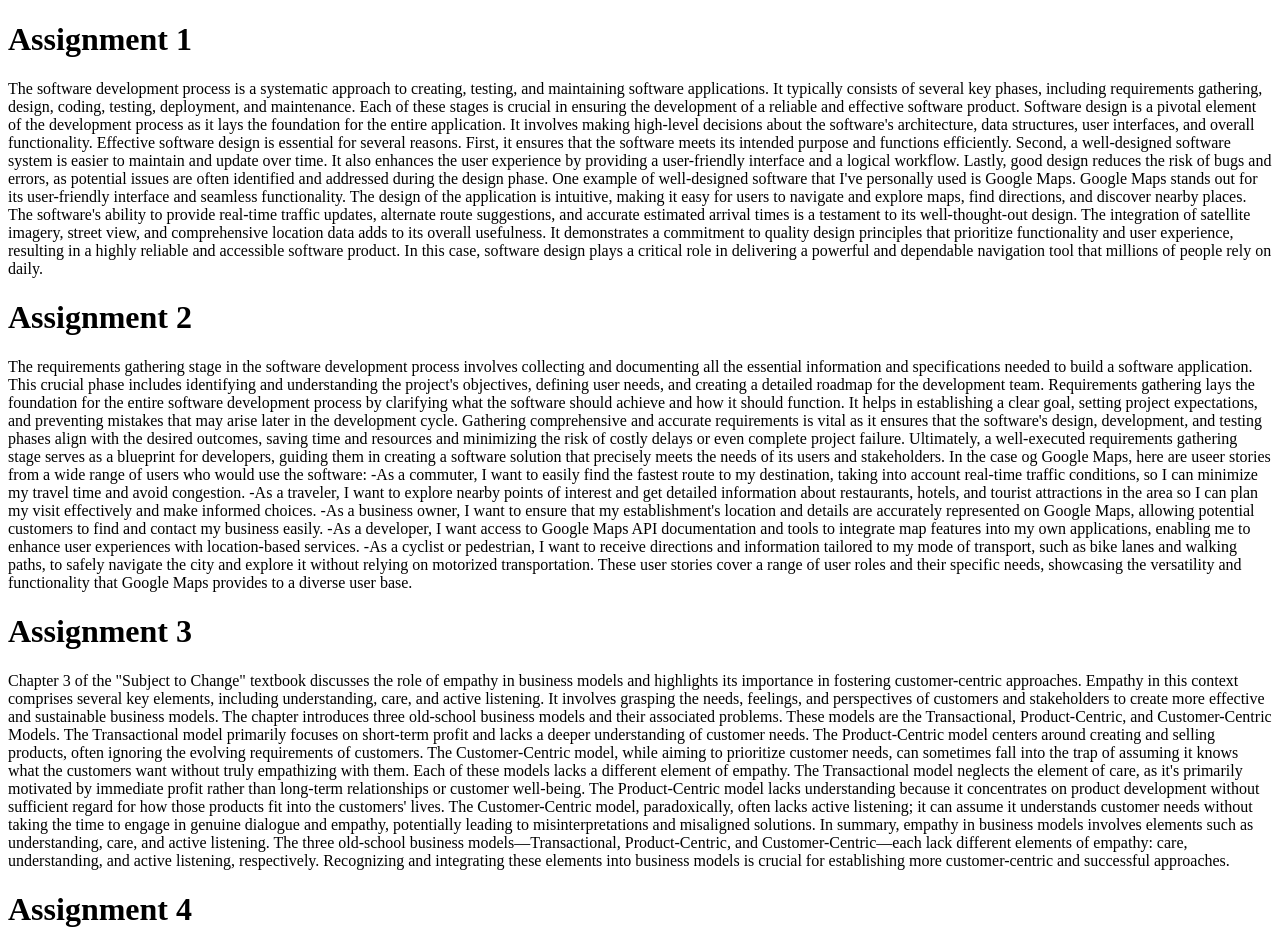
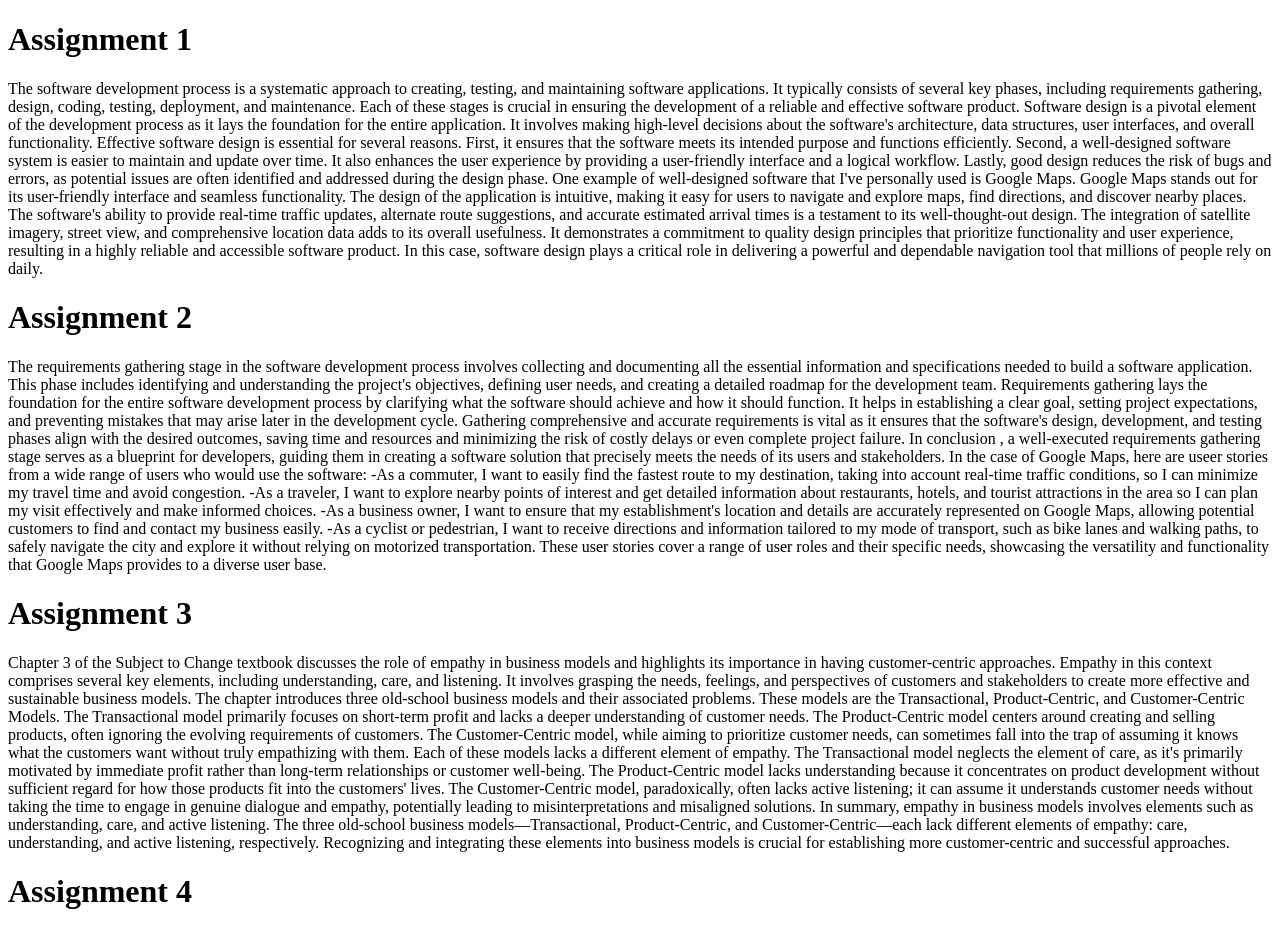
Before and after one commit to abdullahkarim04/joeshiesty, a plain HTML site: page index.html in a window 1280 px wide. Shown: the top 937 px of the page. Drawn offline with Linux system fonts and the light colour scheme.

Commit message:
Update index.html

```diff
--- a/index.html
+++ b/index.html
@@ -26,13 +26,13 @@
     of people rely on daily.</p>
   <h1>Assignment 2</h1>
   <p>The requirements gathering stage in the software development process involves collecting and documenting all the essential information
-    and specifications needed to build a software application. This crucial phase includes identifying and understanding the project's objectives,
+    and specifications needed to build a software application. This  phase includes identifying and understanding the project's objectives,
     defining user needs, and creating a detailed roadmap for the development team. Requirements gathering lays the foundation for the entire
     software development process by clarifying what the software should achieve and how it should function. It helps in establishing a clear goal,
     setting project expectations, and preventing mistakes that may arise later in the development cycle. Gathering comprehensive and accurate requirements
     is vital as it ensures that the software's design, development, and testing phases align with the desired outcomes, saving time and resources
-    and minimizing the risk of costly delays or even complete project failure. Ultimately, a well-executed requirements gathering stage serves as a blueprint
-    for developers, guiding them in creating a software solution that precisely meets the needs of its users and stakeholders. In the case og Google Maps,
+    and minimizing the risk of costly delays or even complete project failure. In conclusion , a well-executed requirements gathering stage serves as a blueprint
+    for developers, guiding them in creating a software solution that precisely meets the needs of its users and stakeholders. In the case of Google Maps,
     here are useer stories from a wide range of users who would use the software:
 
 -As a commuter, I want to easily find the fastest route to my destination, taking into account real-time traffic conditions, so I can minimize my
@@ -44,17 +44,14 @@ area so I can plan my visit effectively and make informed choices.
 -As a business owner, I want to ensure that my establishment's location and details are accurately represented on Google Maps, allowing potential
 customers to find and contact my business easily.
 
--As a developer, I want access to Google Maps API documentation and tools to integrate map features into my own applications, enabling me to enhance
-user experiences with location-based services.
-
 -As a cyclist or pedestrian, I want to receive directions and information tailored to my mode of transport, such as bike lanes and walking paths,
 to safely navigate the city and explore it without relying on motorized transportation.
 
 These user stories cover a range of user roles and their specific needs, showcasing the versatility and functionality that Google Maps provides to a diverse user base.</p>
   <h1>Assignment 3</h1>
-  <p>Chapter 3 of the "Subject to Change" textbook discusses the role of empathy in business models and highlights its importance in
-    fostering customer-centric approaches. Empathy in this context comprises several key elements, including understanding, care, and
-    active listening. It involves grasping the needs, feelings, and perspectives of customers and stakeholders to create more effective
+  <p>Chapter 3 of the Subject to Change textbook discusses the role of empathy in business models and highlights its importance in
+    having customer-centric approaches. Empathy in this context comprises several key elements, including understanding, care, and
+    listening. It involves grasping the needs, feelings, and perspectives of customers and stakeholders to create more effective
     and sustainable business models.
     The chapter introduces three old-school business models and their associated problems. These models are the Transactional,
     Product-Centric, and Customer-Centric Models. The Transactional model primarily focuses on short-term profit and lacks a
@@ -142,13 +139,8 @@ receptive mindset during collaborative projects.</p>
     well-being of users. Users expect transparency and control over their online interactions, and deceptive patterns like this violate
     those expectations. This unethical practice can lead to financial harm, destroy user confidence in online platforms, and ultimately
     harm the broader societal trust in digital systems. Maintaining ethical standards, particularly the principle of contributing to
-    human well-being demands a commitment to transparency, user empowerment, and the protection of user interests, all of which are
+    human well-being demands a commitment to transparency,user empowerment, and the protection of user interests, all of which are
     harmed by deceptive patterns like Sneaking. Designers and developers must prioritize ethical considerations to ensure that technology
     contributes positively to society and respects the rights and well-being of its users.</p>
-  <h1>Assignment 9</h1>
-  <p></p>
-  <h1>Assignment 10</h1>
-  <p></p>
 </body>
-
 </html>
```
